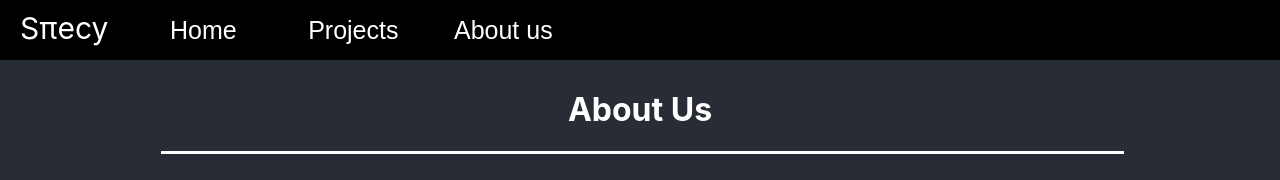
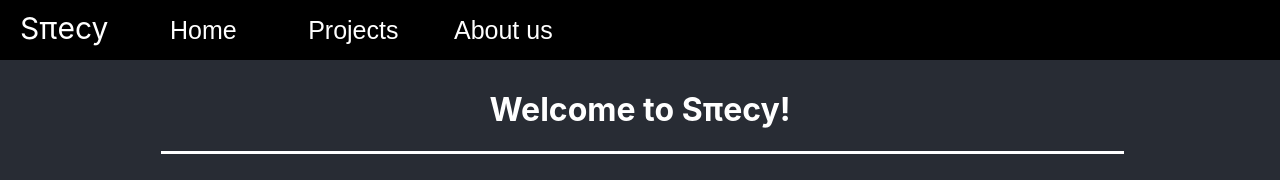
Before and after one commit to spiecyco/spiecy-web, a React (Create React App) app: page / in a window 1280 px wide. Shown: the top 180 px of the page. Built offline with nearby package versions, Linux system fonts and the light colour scheme.

Commit message:
Change default page to home

```diff
--- a/src/App.js
+++ b/src/App.js
@@ -6,7 +6,7 @@ import Pages from "./components/Pages/Pages";
 
 class App extends Component {
   state = {
-    page: 'About Us'
+    page: 'Home'
   };
 
   clickedHandler = {
```
